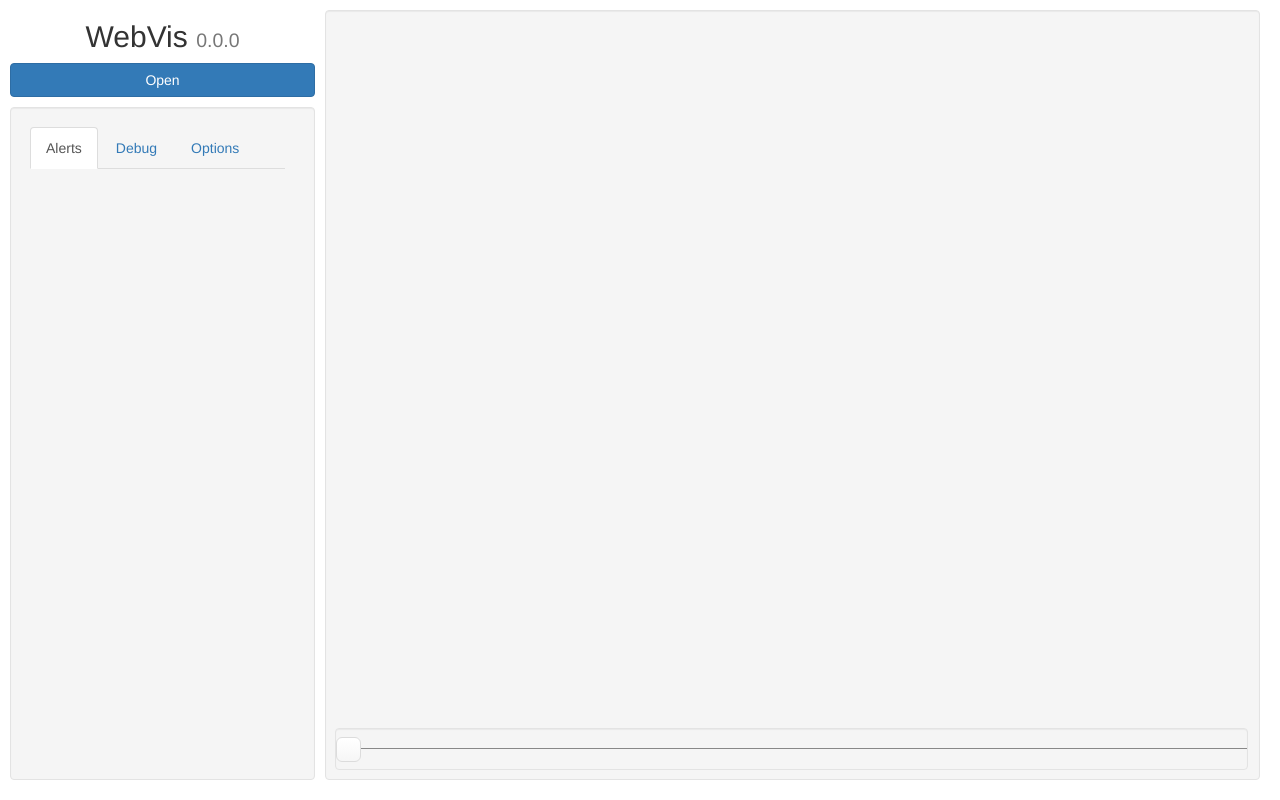
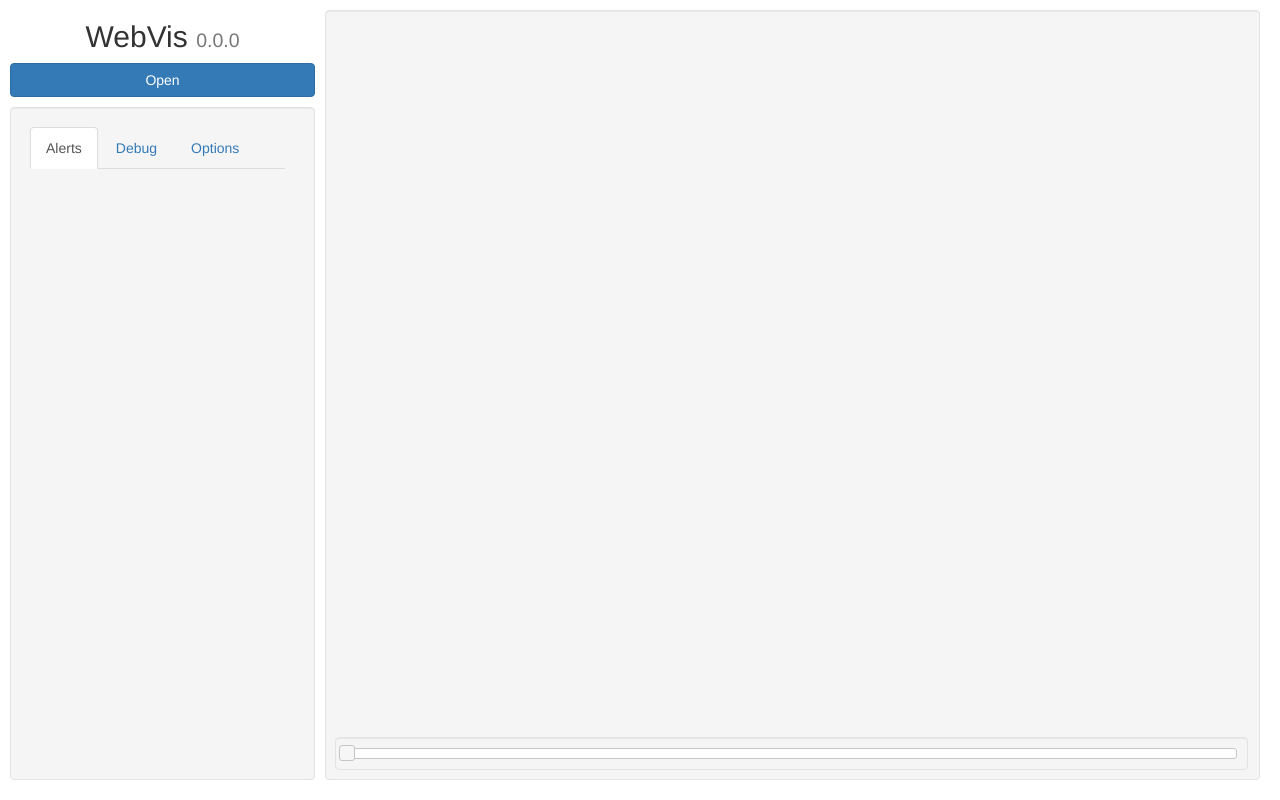
Before and after one commit to siggame/WebVis2, a website: page app/index.html in a window 1280 px wide. Drawn offline with nearby package versions, Linux system fonts and the light colour scheme; files that its build step writes are made by us from their sources.

Commit message:
Decided to use the jquery-ui for sliders

```diff
--- a/app/index.html
+++ b/app/index.html
@@ -8,21 +8,55 @@
         <link rel="stylesheet" href="bower_components/components-font-awesome/css/font-awesome.css" />
         <!-- endbower -->
         <link rel="stylesheet" href="/styles/main.css" />
+        <link rel="stylesheet" href="bower_components/jquery-ui/themes/base/jquery-ui.min.css"/>
     </head>
     <body style="height:100%;">
         <script src="/scripts/init.js"></script>
 
-        <div id="test" style="display:none; height:100%">
-            <p>/views/main.html</p>
-            <script>WebVis.loadHtml("test");</script>
+        <div class="container-fluid webvis-main">
+            <div class="row-fluid" style="height:100%">
+                <div class="col-md-3 hidden-sm hidden-xs webvis-container">
+                    <div class="col-md-12 text-center" style="display:inline; padding-top:10px;padding-bottom:10px;">
+                        <h2 class="webvis-heading">
+                            WebVis
+                            <small style="text-muted">0.0.0</small>
+                        </h2>
+                    </div>
+                    <div class="col-md-12" style="padding:0px;">
+                        <button class="btn btn-primary" style="width:100%;margin-bottom:10px">
+                            Open
+                        </button>
+                    </div>
+                    <div id="tabmenu" class="col-md-12 well webvis-padding-size fill-height" style="margin-bottom:0px;">
+                        <div class="webvis-container">
+                            <ul id="tabs" class="nav nav-tabs active" heading="Alerts">
+                                <li class="active"><a>Alerts</a></li>
+                                <li><a>Debug</a></li>
+                                <li><a>Options</a></li>
+                            </ul>
+                            <div id="tab-bind-point" class="fill-height"></div>
+                        </div>
+                    </div>
+                </div>
+                <div class="col-md-9 col-sm-12 webvis-container">
+                    <div class="well fill-height" style="padding:0px;">
+                        <canvas class="col-md-12 fill-height img-responsive ret" style="padding:0px"></canvas>
+                        <div class="webvis-playback-bar fill-width">
+                            <div class="well fill-width" style="margin:0px;padding:10px;">
+                                <div id="turn-slider" class="fill-width"></div>
+                            </div>
+                        </div>
+                    </div>
+                </div>
+            </div>
         </div>
 
         <!-- bower:js -->
         <script src="bower_components/jquery/dist/jquery.js"></script>
         <script src="bower_components/bootstrap/dist/js/bootstrap.js"></script>
+        <script src="bower_components/jquery-ui/jquery-ui.js"></script>
         <!-- endbower -->
 
-        <script src="/scripts/slider.js"></script>
         <script src="/scripts/main.js"></script>
         <script src="/scripts/tabmenu.js"></script>
     </body>
--- a/app/scripts/init.js
+++ b/app/scripts/init.js
@@ -1,7 +1,7 @@
 WebVis = {};
 
-WebVis.onloadActionList = [];
-
-WebVis.loadHtml = function(name) {
-    WebVis.onloadActionList.push(name);
+WebVis.game = {
+    currentTurn: 0,
+    currentMove: 0,
+    dt: 0
 };
--- a/app/scripts/main.js
+++ b/app/scripts/main.js
@@ -1,6 +1,4 @@
 (function() {
-    var subsLeft = WebVis.onloadActionList.length;
-
     var fillHeight = function() {
         $('.fill-height').each(function(index, elem){
             var $elem = $(elem);
@@ -33,7 +31,24 @@
 
     $(window).resize(fillWidth);
     $(window).resize(fillHeight);
+    fillWidth();
+    fillHeight();
 
+    //-------------------------------------------------
+    // attach the time slider to it's element
+    //-------------------------------------------------
+    $('#turn-slider').slider({
+        animate: true,
+        max: 10,
+        min: 0,
+        slide: function(event, ui) {
+            WebVis.game.currentTurn = ui.value;
+            console.log(WebVis.game.currentTurn);
+        }
+    });
+
+
+    /*
     for(var i = 0; i < WebVis.onloadActionList.length; i++) {
         var name = WebVis.onloadActionList[i];
         var xhr = new XMLHttpRequest();
@@ -58,5 +73,7 @@
         };
         xhr.send();
     }
+    */
+
 
 }).call(this);
--- a/app/scripts/slider.js
+++ /dev/null
@@ -1,107 +0,0 @@
-(function($) {
-    // declaration of the object managing a slider
-    var slider = function() {
-        var obj = function($elem) {
-            this.leftBound = 0;
-            this.rightBound = 0;
-            this.currentValue = 0;
-            this.pressed = false;
-            this.bar = $(document.createElement('div'));
-            this.button = $(document.createElement('div'));
-            this.buttonWidth = 20;
-
-            // initialize event handlers
-            $elem.mousedown(this.press);
-            $(document).mousemove(this.move($elem));
-            $(document).mouseup(this.unpress(this));
-
-            // create elements and appearance
-            $elem.addClass('webvis-slider');
-            this.bar.addClass('webvis-slider-bar');
-            this.button.addClass('webvis-slider-button');
-            var self = this;
-            $(window).resize(function() {
-                self.bar.width($elem.width());
-            });
-            self.bar.width($elem.width());
-            $elem.append(this.bar);
-            $elem.append(this.button);
-        };
-
-        obj.prototype.setLeft = function(left) {
-            if(this.rightBound < left) {
-                this.rightBound = left;
-            }
-            this.leftBound = left;
-        };
-
-        obj.prototype.setRight = function(right){
-            if(this.left > right) {
-                return;
-            }
-            this.rightBound = right;
-        };
-
-        obj.prototype.press = function(e) {
-            var $elem = $(this);
-            var self = $elem.data('data');
-            var width = self.rightBound - self.leftBound;
-            var percentage = e.offsetX/ $elem.width();
-
-            self.button.css('left', e.offsetX);
-            self.currentValue = (percentage * width) + self.leftBound;
-            self.pressed = true;
-        };
-
-        obj.prototype.move = function($elem) {
-            return function(e) {
-                var self = $elem.data('data');
-                if(self.pressed) {
-                    var width = self.rightBound - self.leftBound;
-                    var percentage = e.offsetX / $elem.width();
-                    if(percentage > 1) percentage = 1;
-                    if(percentage < 0) percentage = 0;
-                    self.currentValue = (percentage * width) + self.leftBound;
-                    console.log("offset: " + e.offsetX);
-                    self.button.css('left', e.offsetX);
-                    console.log(self.currentValue);
-                };
-            }
-        }
-
-        obj.prototype.unpress = function(self) {
-            return function(e) {
-                self.pressed = false;
-            }
-        }
-
-        return obj;
-    }();
-
-
-    $.fn.slider = function(func, var1) {
-        if(func === undefined) {
-            this.data('data', new slider(this));
-            return;
-        }
-
-        var obj = this.data('data');
-        switch(func) {
-            case "setLeft": {
-                if(var1 !== undefined) {
-                    obj.setLeft(var1);
-                } else {
-                    console.error("var1 is undefined.");
-                }
-            }
-            case "setRight": {
-                if(var1 !== undefined) {
-                    obj.setRight(var1);
-                } else {
-                    console.error("var1 is undefined.");
-                }
-            }
-        }
-    }
-
-})(jQuery);
--- a/app/scripts/tabmenu.js
+++ b/app/scripts/tabmenu.js
@@ -1,4 +1,4 @@
-(function() {  $(document).ready( function() {
+(function() {
 
     var tabmenu = $("#tab-bind-point");
     var tabList = $("#tabs");
@@ -60,5 +60,4 @@
     tabmenu.empty();
     tabmenu.append(pages["Alerts"])
 
-
-})}).call(this);
+}).call(this);
--- a/app/styles/main.css
+++ b/app/styles/main.css
@@ -33,60 +33,4 @@
 .fill-height {}
 .ret {}
 
-.webvis-slider {
-    height: 40px;
-}
-
 /* slider styles */
-.webvis-slider-bar {
-    background-color: #888888;
-    height: 1px;
-    position:absolute;
-    top: 30px;
-    cursor: move;
-}
-
-.webvis-slider-button {
-    position: absolute;
-    top: 19px;
-    height: 25px;
-    width: 25px;
-    cursor: move;
-	-moz-box-shadow:inset 0px 1px 0px 0px #ffffff;
-	-webkit-box-shadow:inset 0px 1px 0px 0px #ffffff;
-	box-shadow:inset 0px 1px 0px 0px #ffffff;
-	background:-webkit-gradient(linear, left top, left bottom, color-stop(0.05, #ffffff), color-stop(1, #f6f6f6));
-	background:-moz-linear-gradient(top, #ffffff 5%, #f6f6f6 100%);
-	background:-webkit-linear-gradient(top, #ffffff 5%, #f6f6f6 100%);
-	background:-o-linear-gradient(top, #ffffff 5%, #f6f6f6 100%);
-	background:-ms-linear-gradient(top, #ffffff 5%, #f6f6f6 100%);
-	background:linear-gradient(to bottom, #ffffff 5%, #f6f6f6 100%);
-	filter:progid:DXImageTransform.Microsoft.gradient(startColorstr='#ffffff', endColorstr='#f6f6f6',GradientType=0);
-	background-color:#ffffff;
-	-moz-border-radius:6px;
-	-webkit-border-radius:6px;
-	border-radius:6px;
-	border:1px solid #dcdcdc;
-	display:inline-block;
-	cursor:pointer;
-	color:#666666;
-	font-family:Arial;
-	font-size:15px;
-	font-weight:bold;
-	padding:6px 0px;
-	text-decoration:none;
-	text-shadow:0px 1px 0px #ffffff;
-}
-.webvis-slider-button:hover {
-    position: absolute;
-    top: 19px;
-    height: 25px;
-	background:-webkit-gradient(linear, left top, left bottom, color-stop(0.05, #f6f6f6), color-stop(1, #ffffff));
-	background:-moz-linear-gradient(top, #f6f6f6 5%, #ffffff 100%);
-	background:-webkit-linear-gradient(top, #f6f6f6 5%, #ffffff 100%);
-	background:-o-linear-gradient(top, #f6f6f6 5%, #ffffff 100%);
-	background:-ms-linear-gradient(top, #f6f6f6 5%, #ffffff 100%);
-	background:linear-gradient(to bottom, #f6f6f6 5%, #ffffff 100%);
-	filter:progid:DXImageTransform.Microsoft.gradient(startColorstr='#f6f6f6', endColorstr='#ffffff',GradientType=0);
-	background-color:#f6f6f6;
-}
--- a/app/views/main.html
+++ /dev/null
@@ -1,37 +0,0 @@
-<div class="container-fluid webvis-main">
-    <div class="row-fluid" style="height:100%">
-        <div class="col-md-3 hidden-sm hidden-xs webvis-container">
-            <div class="col-md-12 text-center" style="display:inline; padding-top:10px;padding-bottom:10px;">
-                <h2 class="webvis-heading">
-                    WebVis
-                    <small style="text-muted">0.0.0</small>
-                </h2>
-            </div>
-            <div class="col-md-12" style="padding:0px;">
-                <button class="btn btn-primary" style="width:100%;margin-bottom:10px">
-                    Open
-                </button>
-            </div>
-            <div id="tabmenu" class="col-md-12 well webvis-padding-size fill-height" style="margin-bottom:0px;">
-                <div class="webvis-container">
-                    <ul id="tabs" class="nav nav-tabs active" heading="Alerts">
-                        <li class="active"><a>Alerts</a></li>
-                        <li><a>Debug</a></li>
-                        <li><a>Options</a></li>
-                    </ul>
-                    <div id="tab-bind-point" class="fill-height"></div>
-                </div>
-            </div>
-        </div>
-        <div class="col-md-9 col-sm-12 webvis-container">
-            <div class="well fill-height" style="padding:0px;">
-                <canvas class="col-md-12 fill-height img-responsive ret" style="padding:0px"></canvas>
-                <div class="webvis-playback-bar fill-width">
-                    <div class="well fill-width" style="margin:0px;padding:0px;">
-                        <div id="turn-slider"></div>
-                    </div>
-                </div>
-            </div>
-        </div>
-    </div>
-</div>
```
Also changed, not shown: bower.json (+4 -3 lines).
